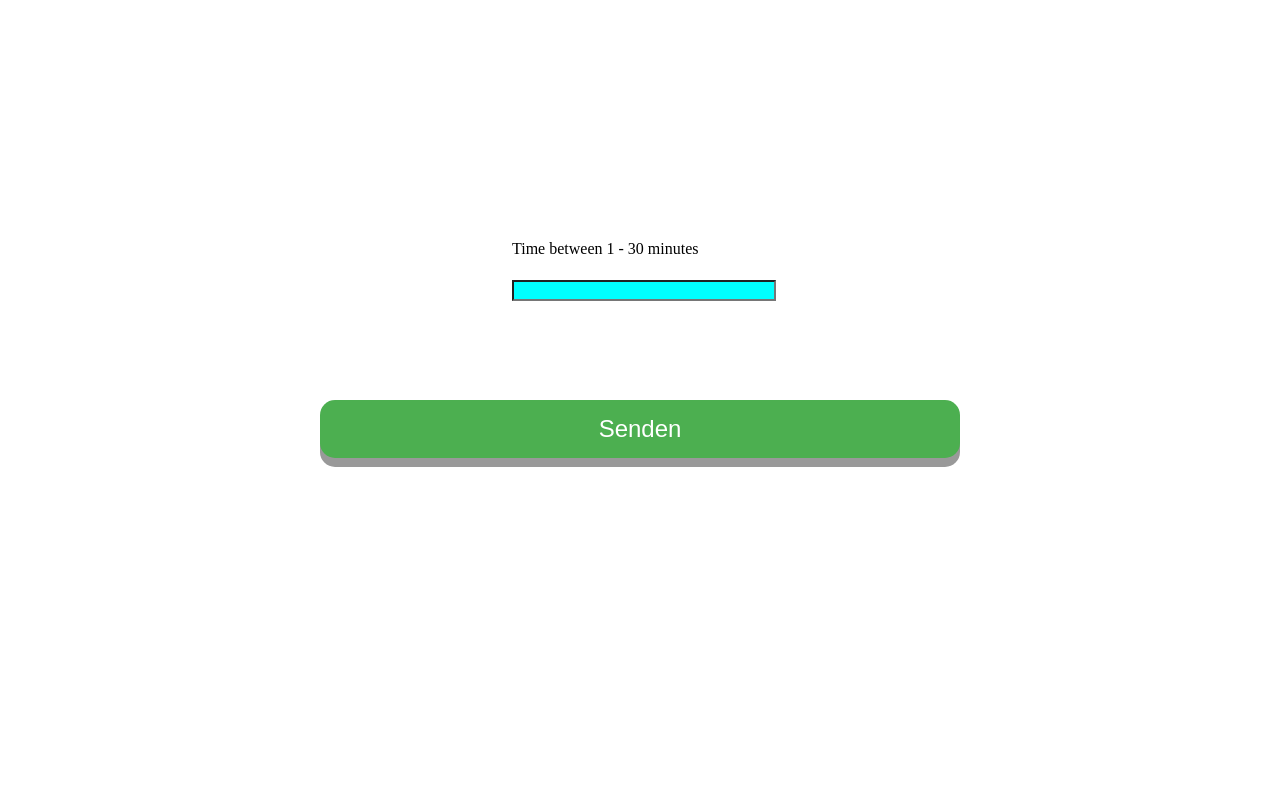
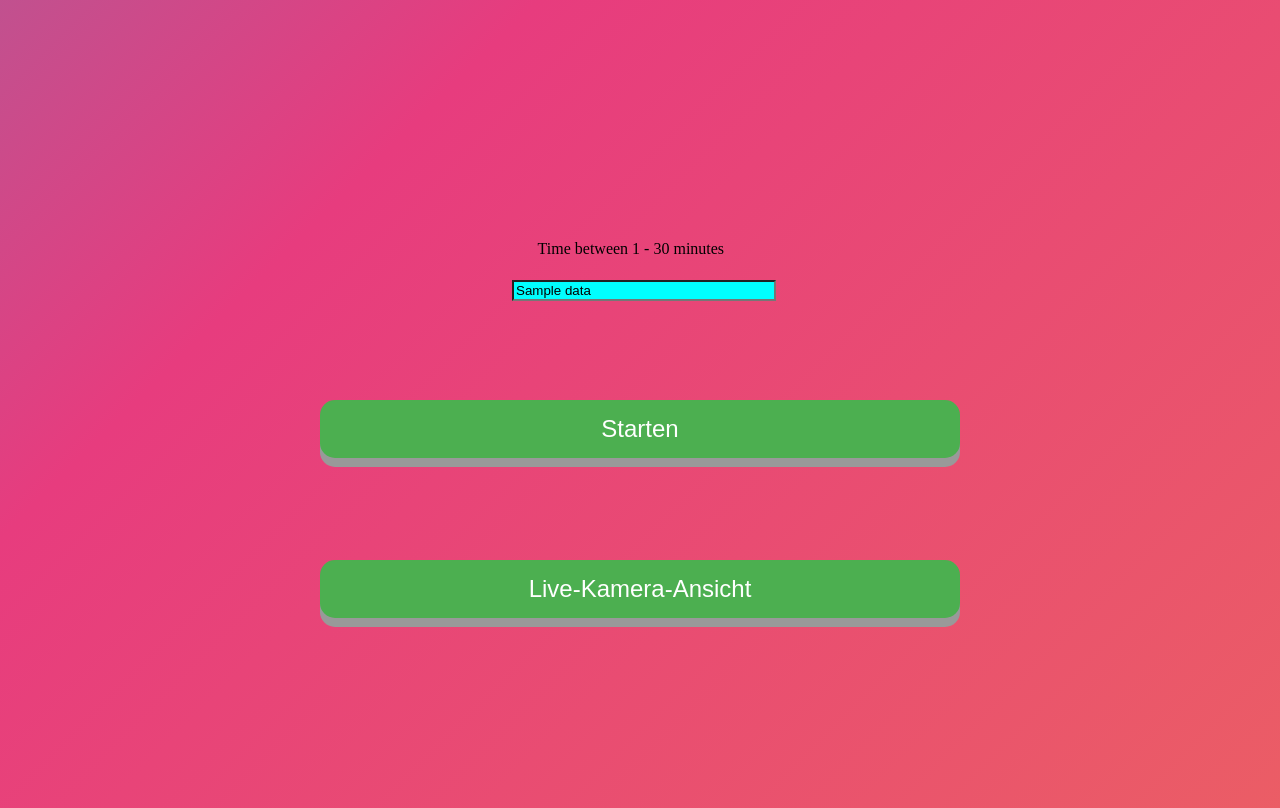
Before and after one commit to fweilgun/Flask_page, a Flask app: template templates/index.html in a window 1280 px wide. Before the commit the page ends 467 px from the top, so only its background shows below. Run offline with Flask 2, Linux system fonts and the light colour scheme; the template is opened without the code that fills it: most values are stand-ins (such as "Sample title", 1, 10 or a date in 2020).

Commit message:
CameraView

```diff
--- a/app.py
+++ b/app.py
@@ -3,17 +3,23 @@ from firebase_admin import db, credentials, initialize_app
 
 app = Flask(__name__)
 
-
 @app.route("/", methods=["GET", "POST"])
 def index():
-    i = False
-    if request.form.get("action") == "Senden":
+    data = ""
+    if request.form.get("action") == "Starten":
         data = request.form.get("Time")
-        ref = db.reference("/")
-        ref.update({"active": i})
-        ref.update({"Time": int(data)})
+        if str.isdigit(data) and int(data) > 0 and int(data) <= 30:
+            ref = db.reference("/")
+            ref.update({"active": True})
+            ref.update({"Time": data})
+        else:
+           data = "keine gültige Eingabe!"
 
-    return render_template("index.html")
+    return render_template("index.html", data=data)
+
+@app.route("/cameraView")
+def cameraView():
+    return render_template("cameraView.html")
 
 
 if __name__ == "__main__":
--- a/templates/index.html
+++ b/templates/index.html
@@ -48,9 +48,34 @@
     .label {
         position: absolute;
         top: 30%;
-        left: 40%;
+        left: 42%;
     }
 
+    html,
+    body {
+        width: 100%;
+        height: 100%;
+    }
+
+    body {
+        background: linear-gradient(-45deg, #ee7752, #e73c7e, #23a6d5, #23d5ab);
+        background-size: 400% 400%;
+        animation: gradient 15s ease infinite;
+    }
+
+    @keyframes gradient {
+        0% {
+            background-position: 0% 50%;
+        }
+
+        50% {
+            background-position: 100% 50%;
+        }
+
+        100% {
+            background-position: 0% 50%;
+        }
+    }
 </style>
 {% endblock style %}
 {% endblock %}
@@ -59,10 +84,10 @@
 
 <form method="post" action="/">
     <label class="label" for="Time">Time between 1 - 30 minutes</label>
-    <input class="form" type="text" id="Time" value="" name="Time">
-    <br/><br/>
-    <input class="button" type="submit" value="Senden", name="action"/>
+    <input class="form" type="text" id="Time" value="{{ data }}" name="Time">
+    <br /><br />
+    <input class="button" type="submit" value="Starten" , name="action" />
 </form>
-
+<a href="cameraView"><button class="button" style="position: absolute; top: 70%;">Live-Kamera-Ansicht</button></a>
 
 {% endblock %}
```
Also changed, not shown: templates/cameraView.html (added, +11 -0 lines).
